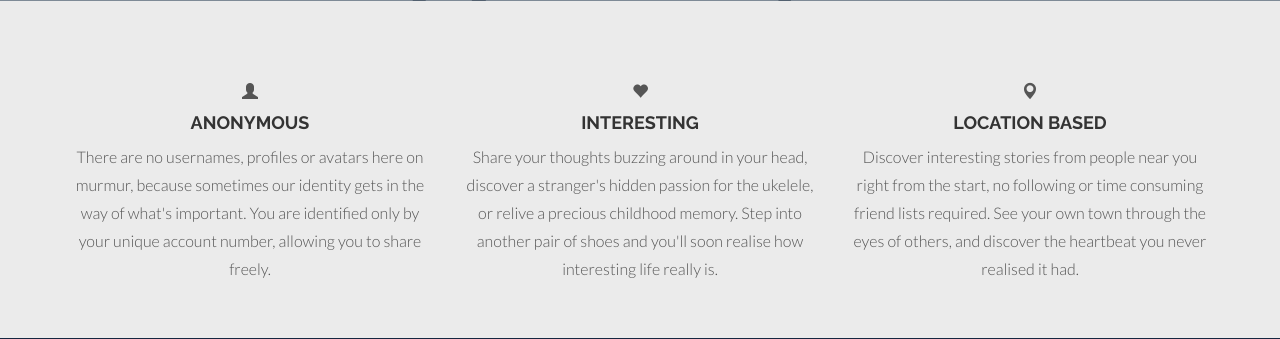
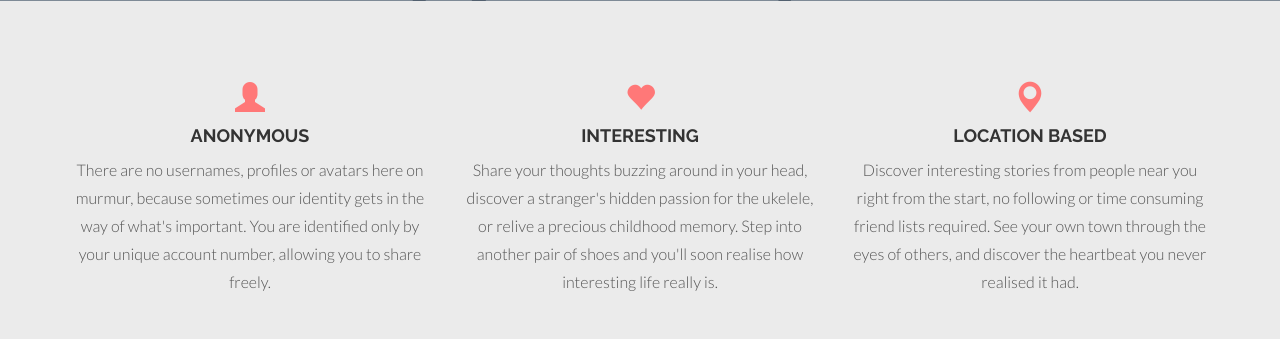
Before and after one commit to jonathongrigg/murmur, a Python web app: template app/templates/index.html in a window 1280 px wide. Shown: the part 503-842 px from the top of the page. Run offline with Jinja, Linux system fonts and the light colour scheme; the template is opened without the code that fills it: most values are stand-ins (such as "Sample title", 1, 10 or a date in 2020); grey boxes marked "Sample" are stand-in pictures; form fields are guessed from the names that the template uses; some libraries are stand-ins or nearby versions.

Commit message:
Fix glyphicon syntax for styling

```diff
--- a/app/templates/index.html
+++ b/app/templates/index.html
@@ -46,19 +46,19 @@
     <div class="row centered">
         <br><br>
         <div class="col-sm-4">
-            <i class="glyphicon glyphicon-user"></i>
+            <span class="glyphicon glyphicon-user"></span>
             <h4>ANONYMOUS</h4>
             <p>There are no usernames, profiles or avatars here on murmur, because sometimes our identity gets in the way of what's important. You are identified only by your unique account number, allowing you to share freely.</p>
         </div><!-- col-lg-4 -->
 
         <div class="col-sm-4">
-            <i class="glyphicon glyphicon-heart"></i>
+            <span class="glyphicon glyphicon-heart"></span>
             <h4>INTERESTING</h4>
             <p>Share your thoughts buzzing around in your head, discover a stranger's hidden passion for the ukelele, or relive a precious childhood memory. Step into another pair of shoes and you'll soon realise how interesting life really is.</p>
         </div><!-- col-lg-4 -->
 
         <div class="col-sm-4">
-            <i class="glyphicon glyphicon-map-marker"></i>
+            <span class="glyphicon glyphicon-map-marker"></span>
             <h4>LOCATION BASED</h4>
             <p>Discover interesting stories from people near you right from the start, no following or time consuming friend lists required. See your own town through the eyes of others, and discover the heartbeat you never realised it had.</p>
         </div><!-- col-lg-4 -->
```
